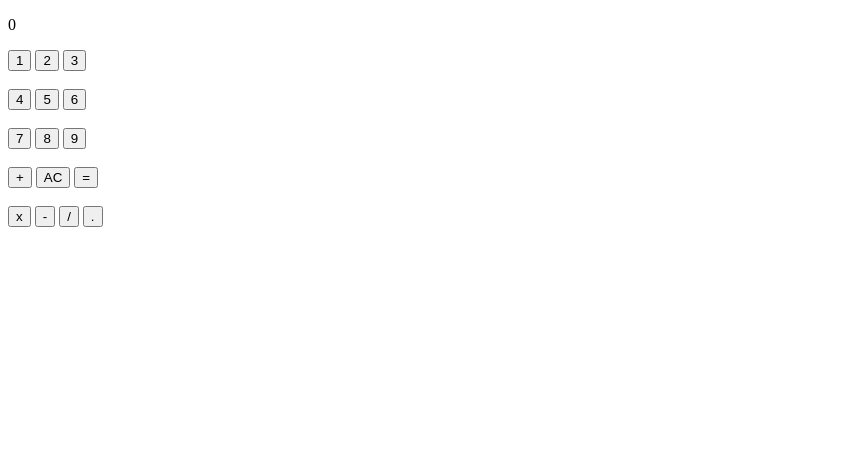
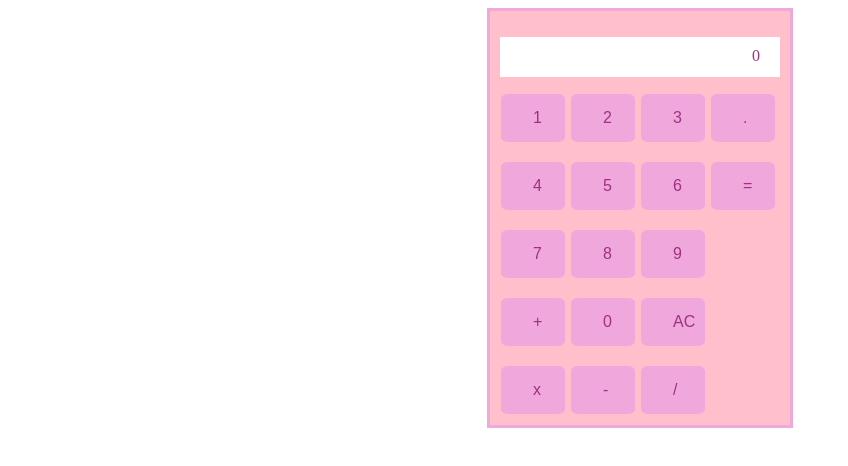
Before and after one commit to lleo-32/2019-2020-CSAAI-Practicas, a plain HTML site: page P2/Ejemplos/cutre_calculadora.html in a window 1280 px wide. Shown: the whole page, without its empty margins (0-848 px from the left). Drawn offline with Linux system fonts and the light colour scheme.

Commit message:
calculadora

```diff
--- /dev/null
+++ b/P2/Ejemplos/cutre_calculadora.css
@@ -0,0 +1,34 @@
+div {
+  width: 100%;
+  max-width: 280px;
+  border: solid 3px #EFA7DC;
+  padding:10px;
+  margin: auto;
+  background: pink;
+}
+button{
+  background-color: #EFA7DC;
+  border: 1px solid pink;
+  width: 50px;
+  color: #9E3182;
+  padding: 15px 32px;
+  text-align: center;
+  text-decoration: none;
+  display: inline-block;
+  font-size: 16px;
+  border-radius: 12%;
+}
+.cdigito{
+  background-color: ;
+}
+
+p{
+background-color: white;
+text-align: right;
+height: 30px;
+padding-right: 20px;
+padding-top: 10px;
+color: #9E3182;
+
+
+}
--- a/P2/Ejemplos/cutre_calculadora.html
+++ b/P2/Ejemplos/cutre_calculadora.html
@@ -3,18 +3,23 @@
   <head>
     <meta charset="utf-8">
     <title>Calculadora</title>
+    <link rel="stylesheet" href="cutre_calculadora.css">
     <script src="cutre_calculadora.js" defer></script>
   </head>
+
   <body>
+    <div>
     <p id="display">0</p>
     <button class="cdigito" value="1">1</button>
     <button class="cdigito" value="2">2</button>
     <button class="cdigito" value="3">3</button>
+    <button id="punto" value=".">.</button>
     <br>
     <br>
     <button class="cdigito" value="4">4</button>
     <button class="cdigito" value="5">5</button>
     <button class="cdigito" value="6">6</button>
+    <button id="igual">=</button>
     <br>
     <br>
     <button class="cdigito" value="7">7</button>
@@ -22,16 +27,19 @@
     <button class="cdigito" value="9">9</button>
     <br>
     <br>
+
     <button id="suma" value="+">+</button>
+    <button class="cdigito" value="0">0</button>
     <button id="clear">AC</button>
-    <button id="igual">=</button>
+
     <br>
     <br>
     <button id="multi" value="*">x</button>
     <button id="resta" value="-">-</button>
     <button id="div" value="/">/</button>
-    <button id="punto" value=".">.</button>
 
+
+  </div>
 
 
   </body>
```
